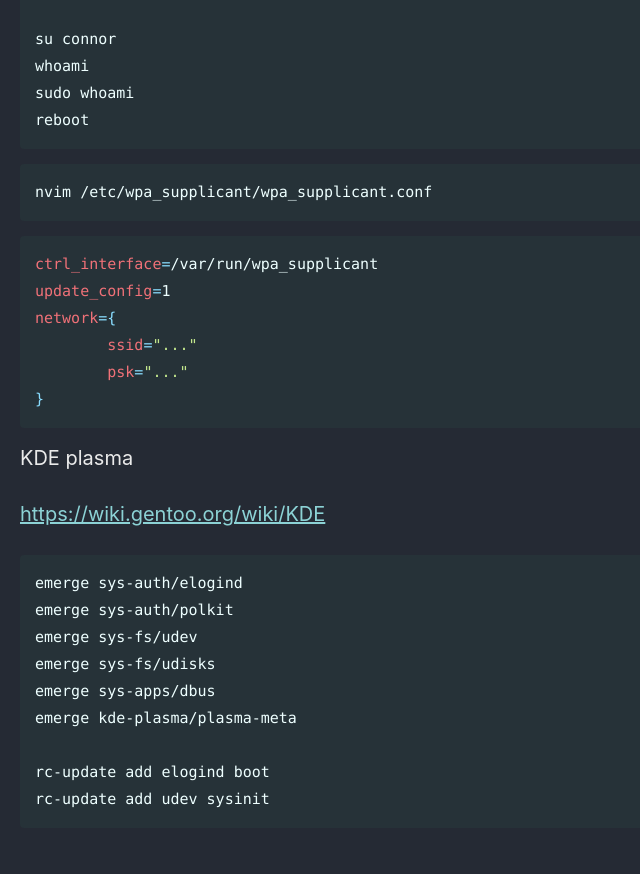
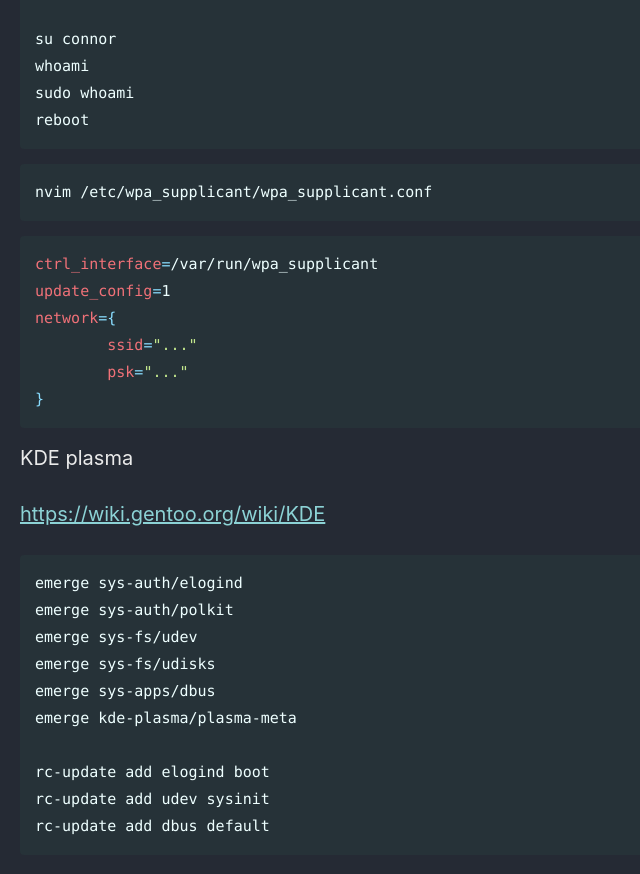
Before and after one commit to Connor-McCartney/Connor-McCartney.github.io, a Jekyll site: the page built from _pages/misc/gentoo.md, in a window 1280 px wide and 900 px high, scrolled down 5090 px. Shown: the top 874 px of the window, without its empty margins (0-640 px from the left). Built offline with Jekyll 4.4.1, drawn with Linux system fonts in a browser that asks for light colours; cached includes are drawn as plain includes; our own code applies the rules of GitHub Pages for plain Markdown files.

Commit message:
Update gentoo.md

````diff
--- a/_pages/misc/gentoo.md
+++ b/_pages/misc/gentoo.md
@@ -260,4 +260,5 @@ emerge kde-plasma/plasma-meta
 
 rc-update add elogind boot
 rc-update add udev sysinit
+rc-update add dbus default
 ```
````
